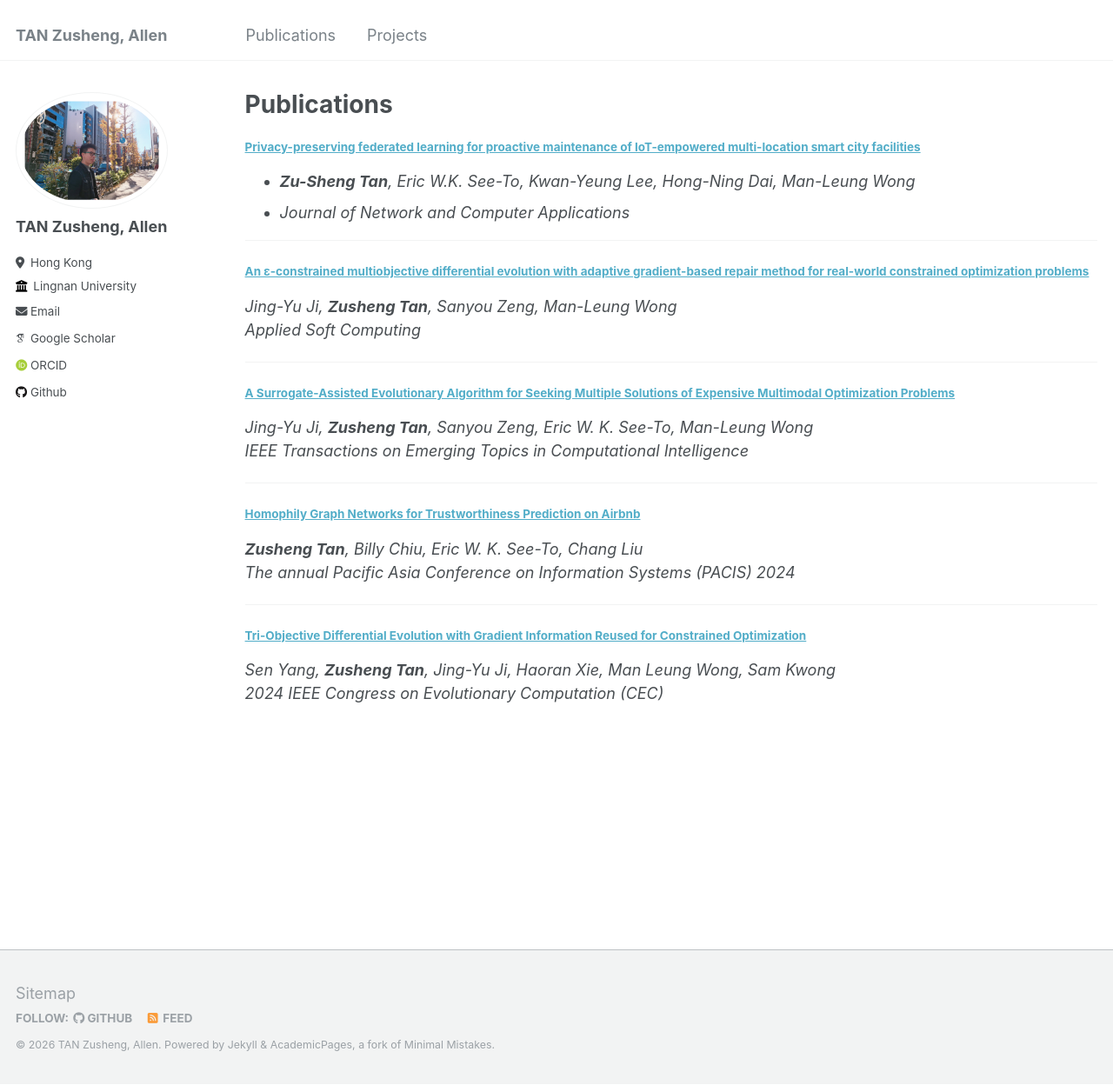
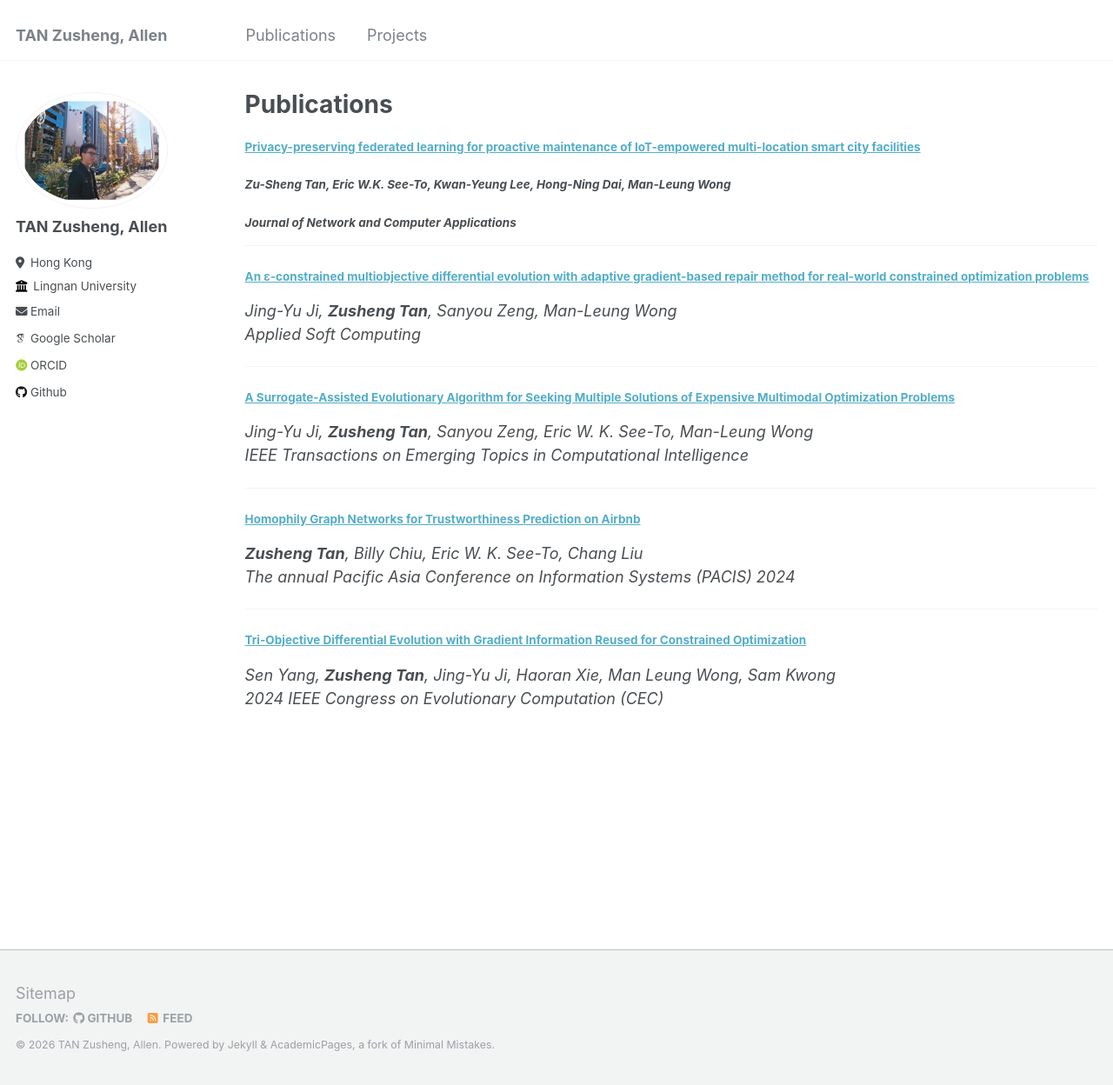
Before and after one commit to allent4n/allent4n.github.io, a Jekyll site: the page built from _pages/publications.md, in a window 1280 px wide and 1248 px high. Shown: the whole window at 87% size. Built offline with Jekyll 4.4.1, drawn with Linux system fonts in a browser that asks for light colours; some web fonts are replaced.

```diff
--- a/_pages/publications.md
+++ b/_pages/publications.md
@@ -6,8 +6,8 @@ author_profile: true
 ---
 
 #### [Privacy-preserving federated learning for proactive maintenance of IoT-empowered multi-location smart city facilities](https://www.sciencedirect.com/science/article/abs/pii/S1084804524001735?via%3Dihub)
-* ***Zu-Sheng Tan**, Eric W.K. See-To, Kwan-Yeung Lee, Hong-Ning Dai, Man-Leung Wong*
-* *Journal of Network and Computer Applications*
+###### ***Zu-Sheng Tan**, Eric W.K. See-To, Kwan-Yeung Lee, Hong-Ning Dai, Man-Leung Wong*
+###### *Journal of Network and Computer Applications*
 
 ---
 #### [An ɛ-constrained multiobjective differential evolution with adaptive gradient-based repair method for real-world constrained optimization problems](https://www.sciencedirect.com/science/article/abs/pii/S1568494623012206)
```
